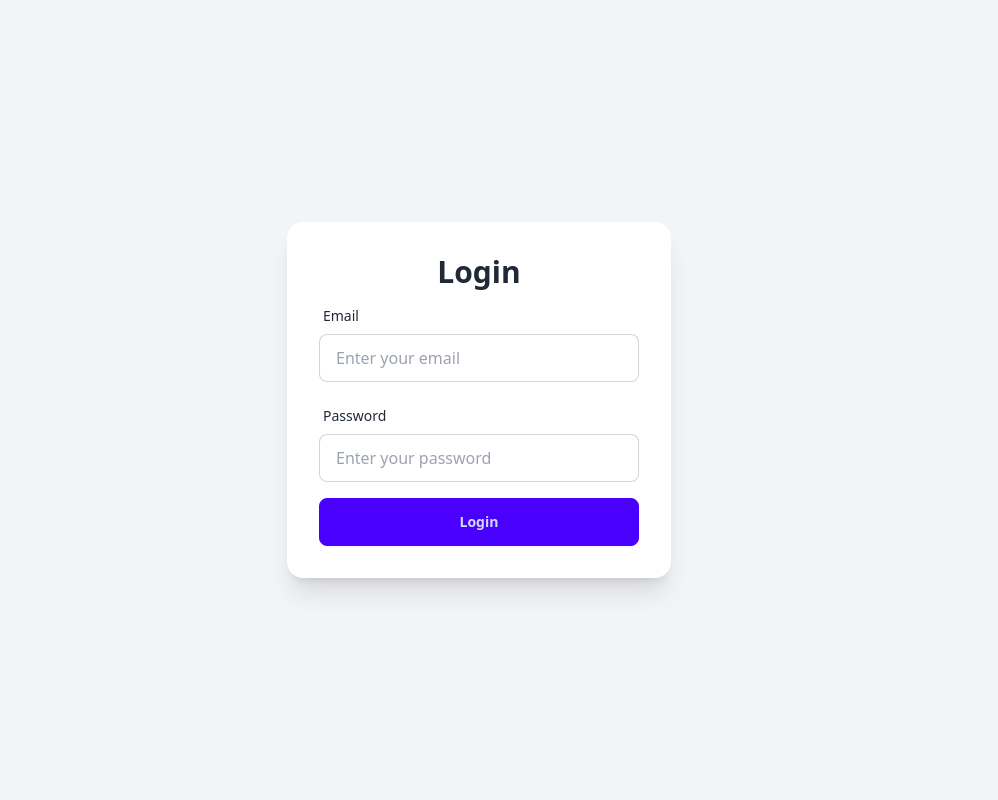
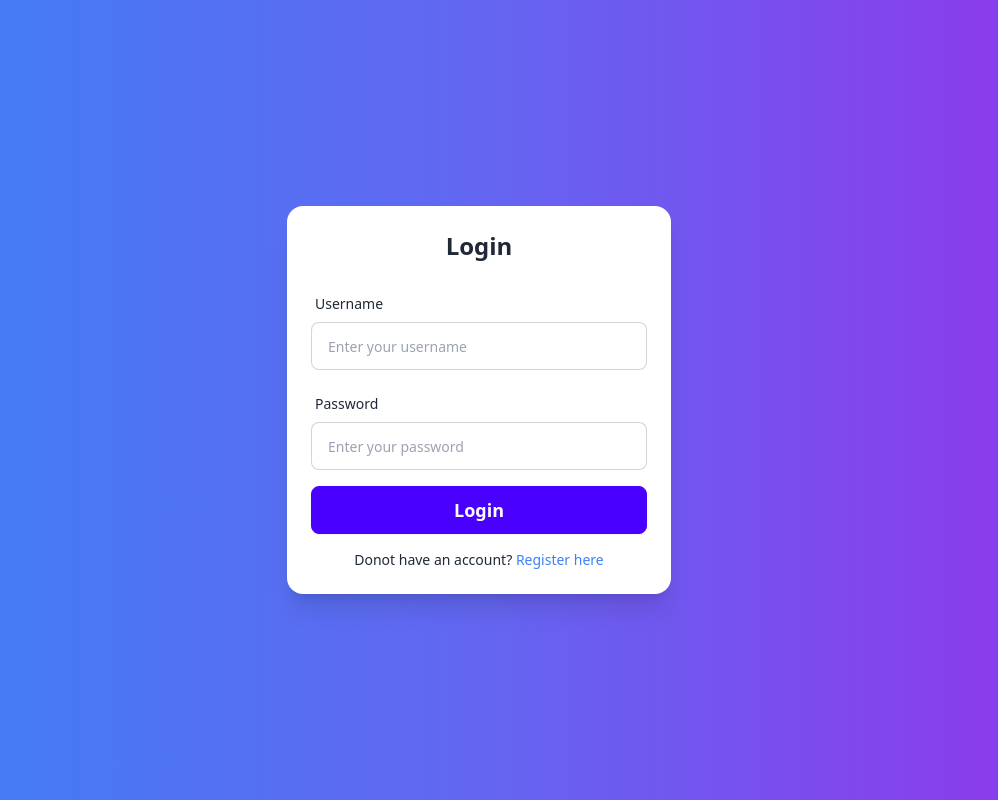
Before and after one commit to captainspeedy68/embedded-smart-house-client, a React (Vite) app: page /login in a window 1280 px wide. Shown: the whole page, without its empty margins (161-1159 px from the left). Built offline with nearby package versions, Linux system fonts and the light colour scheme.

Commit message:
Integrate login page

```diff
--- a/package.json
+++ b/package.json
@@ -10,6 +10,7 @@
     "preview": "vite preview"
   },
   "dependencies": {
+    "firebase": "^11.0.2",
     "react": "^18.3.1",
     "react-dom": "^18.3.1",
     "react-router-dom": "^7.0.2"
--- a/src/Components/Home.jsx
+++ b/src/Components/Home.jsx
@@ -165,7 +165,11 @@ const Home = () => {
           </div>
         </div>
       </div>
+
+
     </div>
+
+
   );
 };
 
--- a/src/Components/Login.jsx
+++ b/src/Components/Login.jsx
@@ -1,69 +1,73 @@
-import React, { useState } from 'react';
+import { useState } from 'react';
 import { useNavigate } from 'react-router-dom';
 
 const Login = () => {
-  const [email, setEmail] = useState('');
-  const [password, setPassword] = useState('');
-  const [errorMessage, setErrorMessage] = useState('');
+  const [credentials, setCredentials] = useState({
+    username: '',
+    password: '',
+  });
   const navigate = useNavigate();
 
+  // Handle input change for username and password
+  const handleChange = (e) => {
+    setCredentials({
+      ...credentials,
+      [e.target.name]: e.target.value,
+    });
+  };
+
+  // Handle login form submission
   const handleSubmit = (e) => {
     e.preventDefault();
 
-    // Add validation here (for example, mock validation)
-    if (email === 'test@example.com' && password === 'password123') {
-      // Navigate to the Home page after successful login
-      navigate('/home');
+    // Simple authentication check (you can replace this with actual authentication logic)
+    if (credentials.username === 'user' && credentials.password === 'password') {
+      navigate('/home');  // Redirect to the home page on success
     } else {
-      setErrorMessage('Invalid email or password');
+      alert('Invalid credentials!');  // Show error if credentials are incorrect
     }
   };
 
   return (
-    <div className="flex items-center justify-center min-h-screen bg-gray-100">
-      <div className="card w-96 bg-base-100 shadow-xl">
-        <div className="card-body">
-          <h2 className="text-3xl font-semibold text-center">Login</h2>
-
-          {/* Error Message */}
-          {errorMessage && <div className="text-red-500 text-center mb-4">{errorMessage}</div>}
-
-          {/* Login Form */}
+    <div className="min-h-screen bg-gradient-to-r from-blue-500 via-indigo-500 to-purple-600 flex justify-center items-center">
+      <div className="card w-96 bg-white shadow-xl p-6">
+        <h2 className="text-2xl font-semibold text-center mb-6">Login</h2>
         <form onSubmit={handleSubmit}>
           <div className="form-control mb-4">
             <label className="label">
-                <span className="label-text">Email</span>
+              <span className="label-text">Username</span>
             </label>
             <input
-                type="email"
-                placeholder="Enter your email"
-                className="input input-bordered"
-                value={email}
-                onChange={(e) => setEmail(e.target.value)}
+              type="text"
+              name="username"
+              value={credentials.username}
+              onChange={handleChange}
+              className="input input-bordered input-md w-full"
+              placeholder="Enter your username"
               required
             />
           </div>
-
           <div className="form-control mb-4">
             <label className="label">
               <span className="label-text">Password</span>
             </label>
             <input
               type="password"
+              name="password"
+              value={credentials.password}
+              onChange={handleChange}
+              className="input input-bordered input-md w-full"
               placeholder="Enter your password"
-                className="input input-bordered"
-                value={password}
-                onChange={(e) => setPassword(e.target.value)}
               required
             />
           </div>
-
-            {/* Submit Button */}
-            <div className="form-control mt-4">
-              <button type="submit" className="btn btn-primary">Login</button>
-            </div>
+          <button type="submit" className="btn btn-primary w-full py-2 text-white text-lg">
+            Login
+          </button>
         </form>
-        </div>
+        <p className="text-center text-sm mt-4">
+          Donot have an account? <a href="/register" className="text-blue-500">Register here</a>
+        </p>
       </div>
     </div>
   );
```
Also changed, not shown: 1 other file (tests, documents, lock files or other folders). Lines whose indentation alone changed are shown as unchanged.
